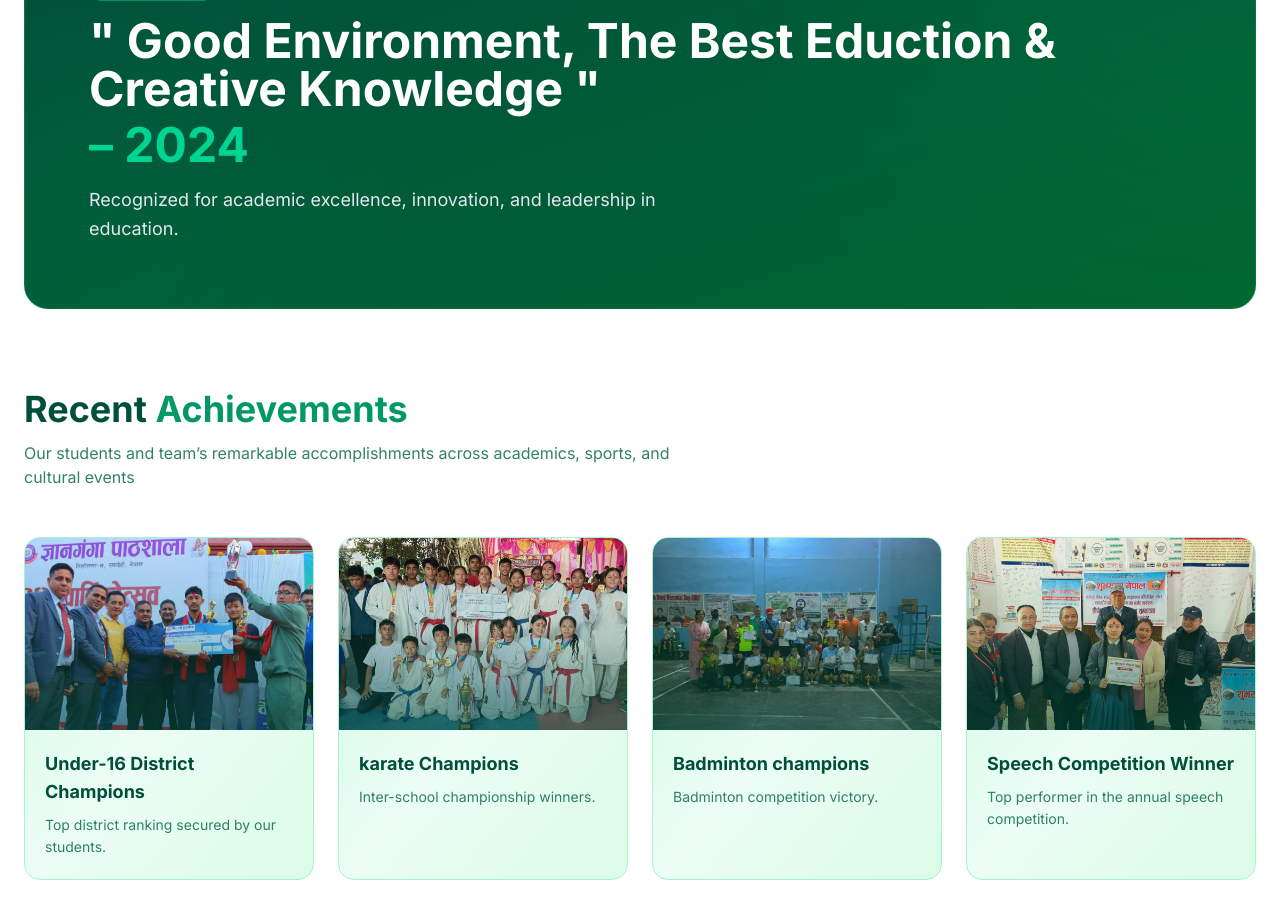
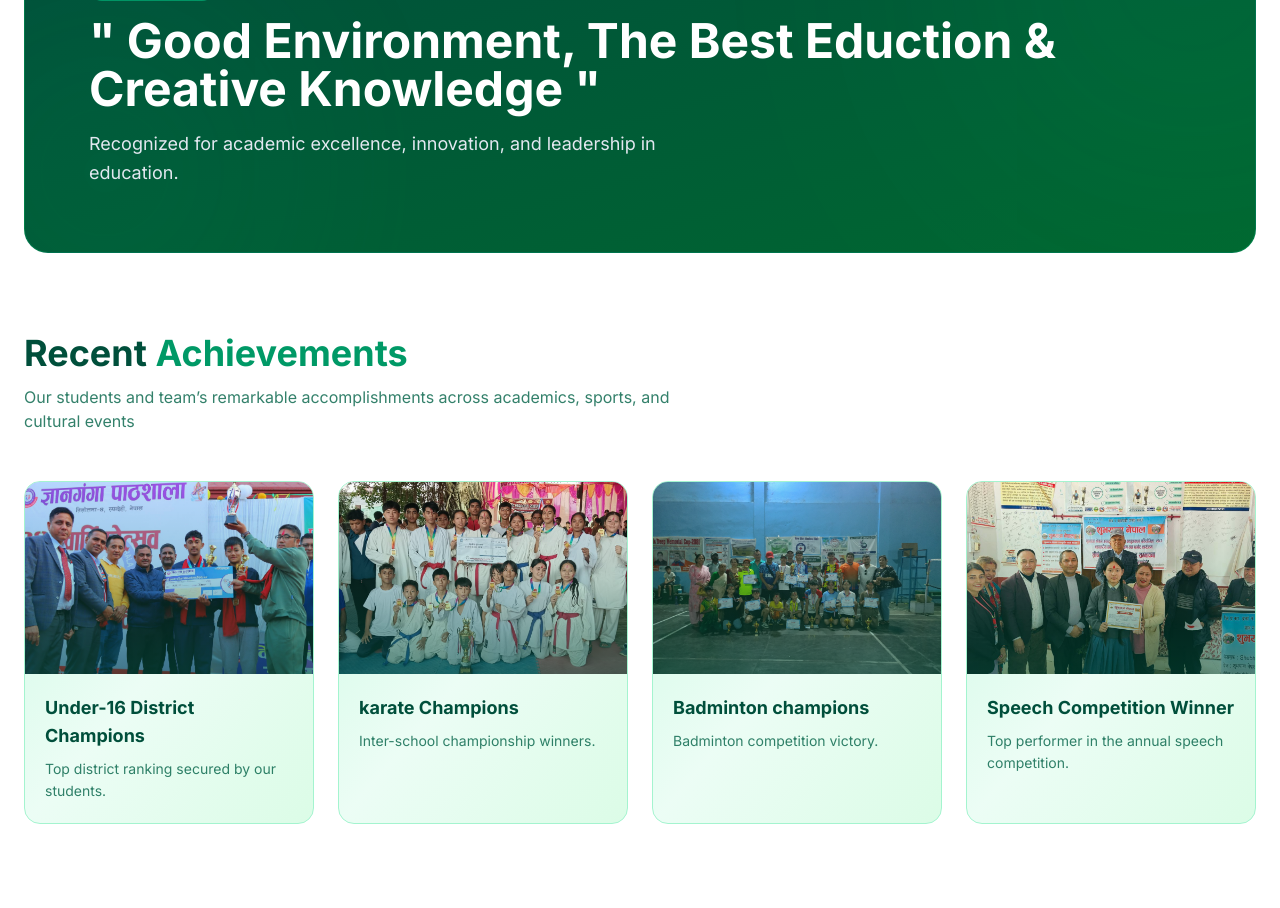
Before and after one commit to ayush236/nobel, a Next.js app: page /achievements in a window 1280 px wide. Shown: the part 960-1868 px from the top of the page. Built offline with nearby package versions, Linux system fonts and the light colour scheme; no server answers.

Commit message:
error resolve

```diff
--- a/app/achievements/page.tsx
+++ b/app/achievements/page.tsx
@@ -127,7 +127,7 @@ const AchievementsPage: FC =()=> {
 
             <h2 className="text-4xl md:text-5xl font-bold mb-4 text-white">
               " Good Environment, The Best Eduction & Creative Knowledge "
-              <span className="block text-emerald-400 mt-2">– 2024</span>
+
             </h2>
 
             <p className="text-slate-200 max-w-xl text-lg leading-relaxed">
```
